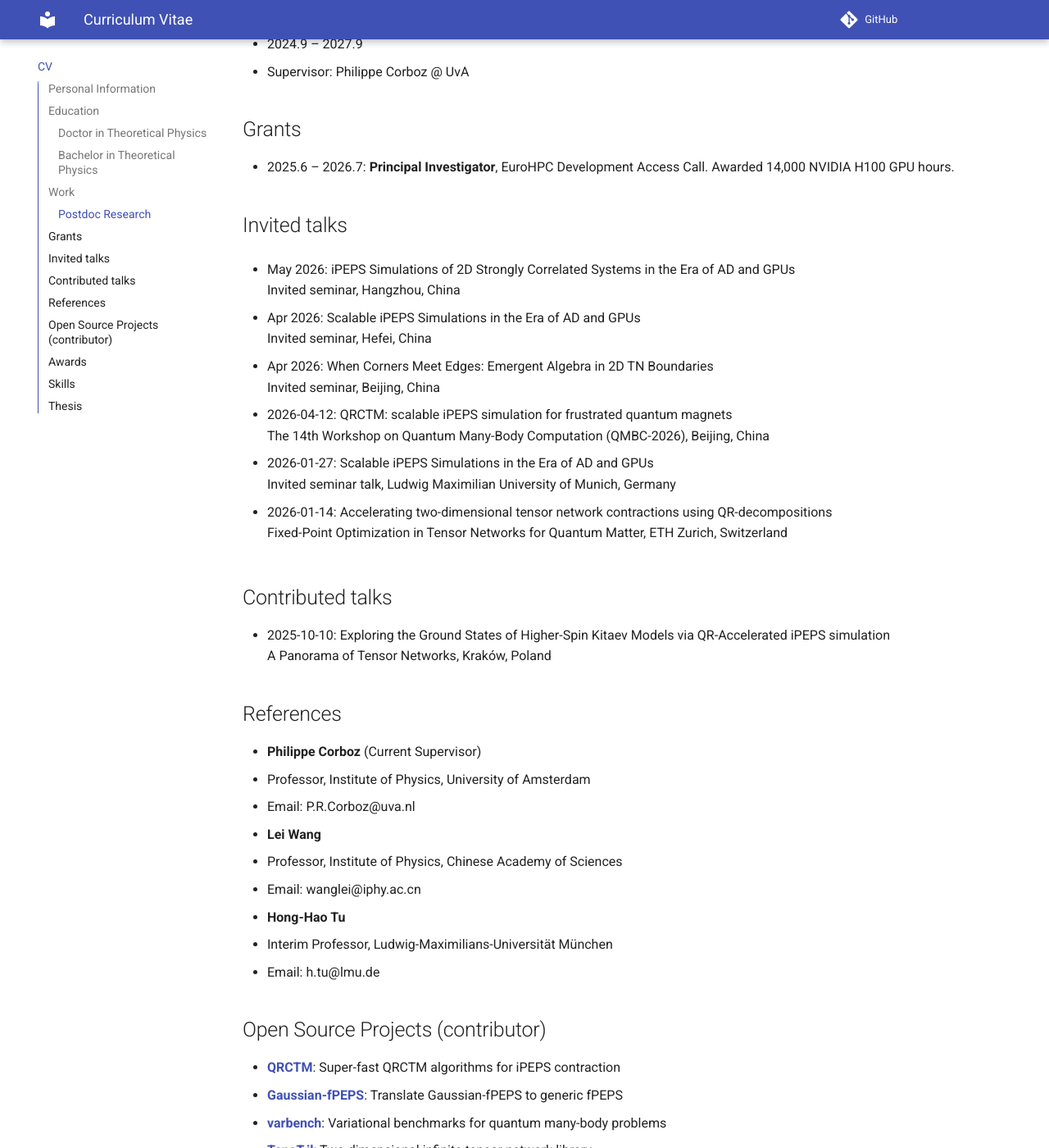
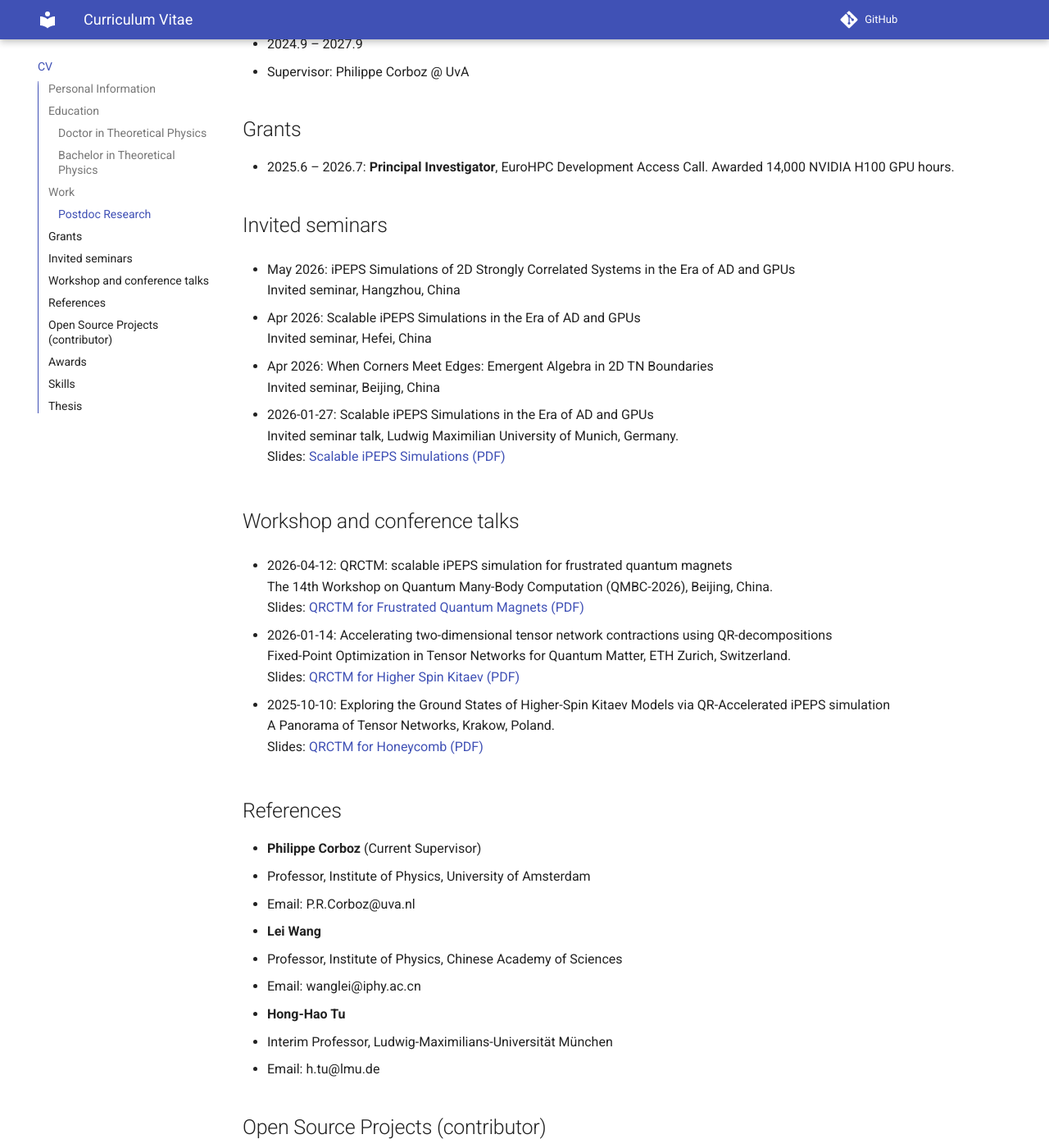
Before and after one commit to qiyang-ustc/qiyang-ustc.github.io, an MkDocs documentation site: the page built from docs/cv.md, in a window 1280 px wide and 1400 px high, scrolled down 1036 px. Shown: the whole window at 82% size. Built offline with MkDocs 1.6.1 and Material for MkDocs 9.7.7, drawn with Linux system fonts in a browser that asks for light colours; comment, search, counter and statistics services are not loaded.

Commit message:
Unify talk and seminar records

```diff
--- a/docs/cv.md
+++ b/docs/cv.md
@@ -36,7 +36,7 @@ title: Curriculum Vitae
 
 - 2025.6 – 2026.7: **Principal Investigator**, EuroHPC Development Access Call. Awarded 14,000 NVIDIA H100 GPU hours.
 
-## Invited talks
+## Invited seminars
 
 - May 2026: iPEPS Simulations of 2D Strongly Correlated Systems in the Era of AD and GPUs<br>
   Invited seminar, Hangzhou, China
@@ -47,19 +47,23 @@ title: Curriculum Vitae
 - Apr 2026: When Corners Meet Edges: Emergent Algebra in 2D TN Boundaries<br>
   Invited seminar, Beijing, China
 
-- 2026-04-12: QRCTM: scalable iPEPS simulation for frustrated quantum magnets
-  The 14th Workshop on Quantum Many-Body Computation (QMBC-2026), Beijing, China
+- 2026-01-27: Scalable iPEPS Simulations in the Era of AD and GPUs<br>
+  Invited seminar talk, Ludwig Maximilian University of Munich, Germany.<br>
+  Slides: [Scalable iPEPS Simulations (PDF)](./talk/2026LMU_iPEPS.pdf)
 
-- 2026-01-27: Scalable iPEPS Simulations in the Era of AD and GPUs
-  Invited seminar talk, Ludwig Maximilian University of Munich, Germany
+## Workshop and conference talks
+
+- 2026-04-12: QRCTM: scalable iPEPS simulation for frustrated quantum magnets<br>
+  The 14th Workshop on Quantum Many-Body Computation (QMBC-2026), Beijing, China.<br>
+  Slides: [QRCTM for Frustrated Quantum Magnets (PDF)](./talk/2026QMBC_QRCTM.pdf)
 
 - 2026-01-14: Accelerating two-dimensional tensor network contractions using QR-decompositions<br>
-  Fixed-Point Optimization in Tensor Networks for Quantum Matter, ETH Zurich, Switzerland
+  Fixed-Point Optimization in Tensor Networks for Quantum Matter, ETH Zurich, Switzerland.<br>
+  Slides: [QRCTM for Higher Spin Kitaev (PDF)](./talk/2026FIXNET.pdf)
 
-## Contributed talks
-
-- 2025-10-10: Exploring the Ground States of Higher-Spin Kitaev Models via QR-Accelerated iPEPS simulation
-  A Panorama of Tensor Networks, Kraków, Poland
+- 2025-10-10: Exploring the Ground States of Higher-Spin Kitaev Models via QR-Accelerated iPEPS simulation<br>
+  A Panorama of Tensor Networks, Krakow, Poland.<br>
+  Slides: [QRCTM for Honeycomb (PDF)](talk/QRCTMforHoneycomb.pdf?v=20251122)
 
 ## References
 - **Philippe Corboz** (Current Supervisor)
--- a/docs/talks.md
+++ b/docs/talks.md
@@ -4,7 +4,7 @@ title: Talks & Slides
 
 # Talks & Slides
 
-## 2026
+## Invited seminars
 
 - May 2026 — iPEPS Simulations of 2D Strongly Correlated Systems in the Era of AD and GPUs<br>
   Invited seminar, Hangzhou, China.
@@ -15,20 +15,20 @@ title: Talks & Slides
 - Apr 2026 — When Corners Meet Edges: Emergent Algebra in 2D TN Boundaries<br>
   Invited seminar, Beijing, China.
 
-- 2026-04-12 — QRCTM: scalable iPEPS simulation for frustrated quantum magnets
-  The 14th Workshop on Quantum Many-Body Computation (QMBC-2026), Beijing, China.
-  Slides: [QRCTM for Frustrated Quantum Magnets (PDF)](./talk/2026QMBC_QRCTM.pdf)
-
 - 2026-01-27 — Scalable iPEPS Simulations in the Era of AD and GPUs
   Invited seminar talk, Ludwig Maximilian University of Munich, Germany.
   Slides: [Scalable iPEPS Simulations (PDF)](./talk/2026LMU_iPEPS.pdf)
+
+## Workshop and conference talks
+
+- 2026-04-12 — QRCTM: scalable iPEPS simulation for frustrated quantum magnets<br>
+  The 14th Workshop on Quantum Many-Body Computation (QMBC-2026), Beijing, China.<br>
+  Slides: [QRCTM for Frustrated Quantum Magnets (PDF)](./talk/2026QMBC_QRCTM.pdf)
 
 - 2026-01-14 — Accelerating two-dimensional tensor network contractions using QR-decompositions<br>
   Fixed-Point Optimization in Tensor Networks for Quantum Matter, ETH Zurich, Switzerland.<br>
   Slides: [QRCTM for Higher Spin Kitaev (PDF)](./talk/2026FIXNET.pdf)
 
-## 2025
-
-- 2025-10-10 — Exploring the Ground States of Higher-Spin Kitaev Models via QR-Accelerated iPEPS simulation
-  A Panorama of Tensor Networks, Kraków, Poland
+- 2025-10-10 — Exploring the Ground States of Higher-Spin Kitaev Models via QR-Accelerated iPEPS simulation<br>
+  A Panorama of Tensor Networks, Krakow, Poland.<br>
   Slides: [QRCTM for Honeycomb (PDF)](talk/QRCTMforHoneycomb.pdf?v=20251122)
```
Also changed, not shown: docs/cv/index.html (+37 -1 lines), docs/talks/index.html (+22 -22 lines).
